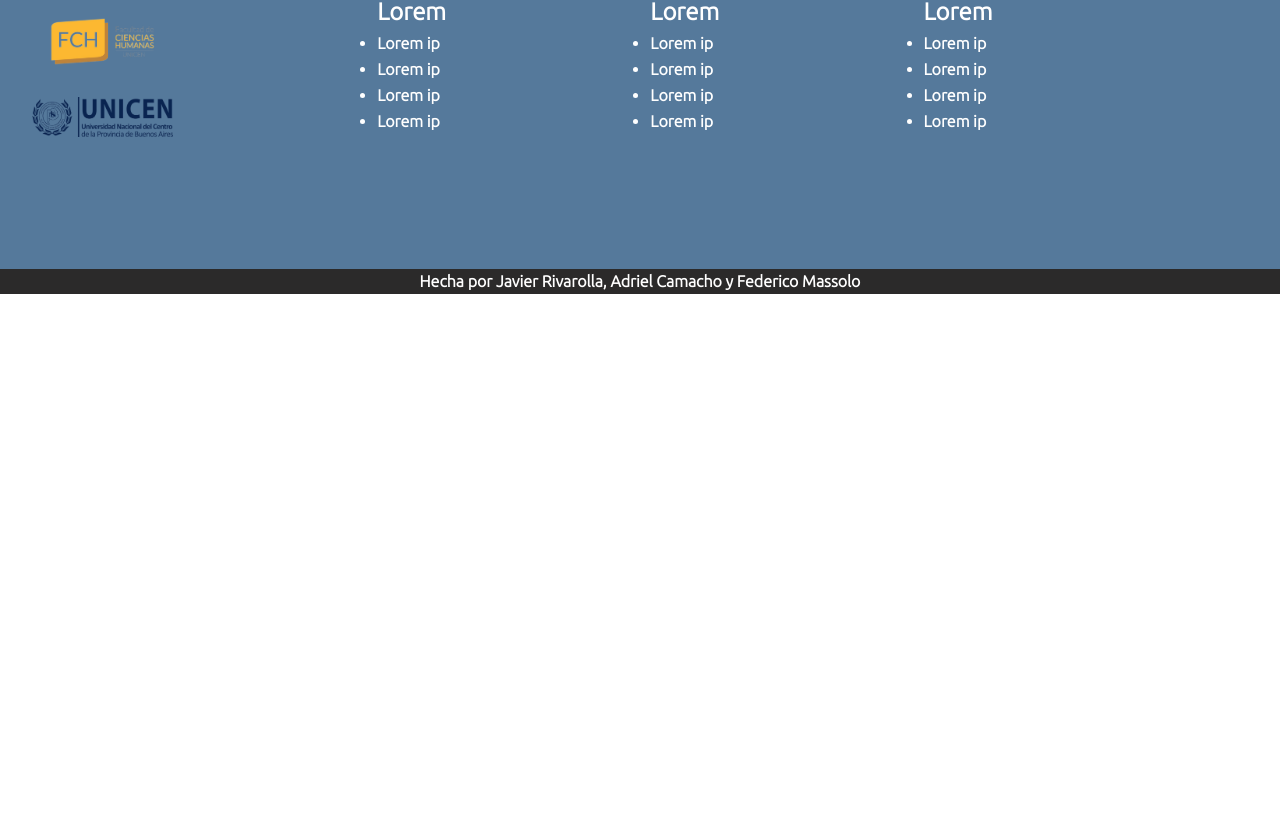
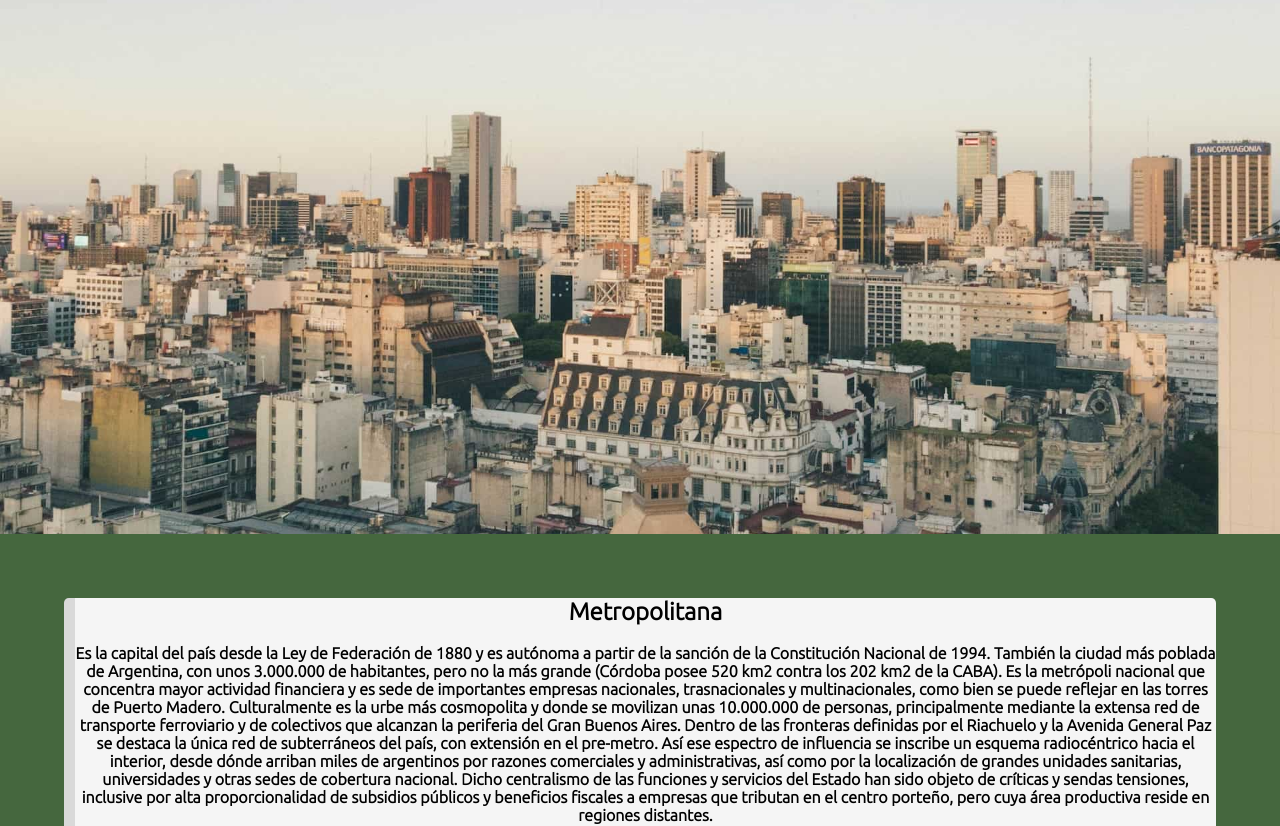
Before and after one commit to Tech-Tribe-Pals/Argentina_regional, a React (Vite) app: page /metropolitana in a window 1280 px wide. Shown: the part 274-1100 px from the top of the page. Before the commit the page ends 800 px from the top, so only its background shows below. Built offline with nearby package versions, Linux system fonts and the light colour scheme.

Commit message:
1er ejemplo de region-subregion

```diff
--- a/src/App.jsx
+++ b/src/App.jsx
@@ -5,7 +5,7 @@ import Forum from "./pages/Forum";
 import Post from "./pages/Post";
 import Primer from "./components/ComponentesRegiones/Carousel";
 import Home from "./pages/Home";
-import Tandil from "./pages/Tandil";
+import Metropolitana from "./pages/Metropolitana";
 import Blog from "./pages/Blog";
 import Footer from "./components/Footer";
 import SobreMi from "./pages/SobreMi";
@@ -17,7 +17,7 @@ function App() {
       <Routes>
         <Route path="/" element={<Home />} />
         <Route path="/sobremi" element={<SobreMi />} />
-        <Route path="/tandil" element={<Tandil />} />
+        <Route path="/metropolitana" element={<Metropolitana />} />
         <Route path="/regiones" element={<Primer />} />
         <Route path="/post" element={<Post />} />
         <Route path="/blog" element={<Forum />} />
--- a/src/components/ComponentesRegiones/Carousel.jsx
+++ b/src/components/ComponentesRegiones/Carousel.jsx
@@ -181,12 +181,12 @@ const Carouselin = () => {
       info: "Lorem ipsum dolor sit amet, consectetur adipiscing elit, sed do eiusmod tempor incididunt ut labore et dolore magna aliqua. Ut enim ad minim veniam, quis nostrud exercitation",
     },
     {
-      name: "Pampeana",
-      img: "./Foto3.webp",
-      video: "./videos/Cuyo_.mp4",
-      ruta: "/post",
-      region: "Lorem 3",
-      info: "Lorem ipsum dolor sit amet, consectetur adipiscing elit, sed do eiusmod tempor incididunt ut labore et dolore magna aliqua. Ut enim ad minim veniam, quis nostrud exercitation",
+      name: "Metropolitana",
+      img: "./METROPOLITANA/metropolitana_3.PNG",
+      video: "./videos/Metrolopolitana_.mp4",
+      ruta: "/metropolitana",
+      region: "METROPOLITANA",
+      info: "Esta región comprende la Ciudad Autónoma de Buenos Aires, en cuyo espacio urbano coexiste la Capital Federal de la República Argentina. Se adiciona el continuo urbano-suburbano de hasta 40 partidos de la provincia de Buenos Aires. No solamente incluye el Conurbano Bonaerense, sino además el Gran La Plata. Estos contrastes exhiben patrimonios culturales únicos, muy visitados, pero también espacios extremadamente vulnerados, como por ejemplo se verifica en las márgenes de la Cuenca Matanza-Riachuelo. ",
     },
   ];
 
--- a/src/components/ComponentesRegiones/MainRegiones.jsx
+++ b/src/components/ComponentesRegiones/MainRegiones.jsx
@@ -8,48 +8,54 @@ const ContenidoInfo = styled.section`
   border-radius: 0.3rem;
   height: 200vh;
   width: 90%;
+  text-aling: center;
+  align-items: center;
+  display: flex;
+  flex-direction: column;
 
   p {
     font-size: medium;
+    text-align: center;
+  }
+
+  img {
+    width: 80rem;
+    height: 18, 75rem;
   }
 `;
 
 export default function MainRegiones() {
   return (
     <ContenidoInfo>
-      <h2>Holas</h2>
+      <h2>Metropolitana</h2>
+      <br></br>
+      <p>
+        Es la capital del país desde la Ley de Federación de 1880 y es autónoma
+        a partir de la sanción de la Constitución Nacional de 1994. También la
+        ciudad más poblada de Argentina, con unos 3.000.000 de habitantes, pero
+        no la más grande (Córdoba posee 520 km2 contra los 202 km2 de la CABA).
+        Es la metrópoli nacional que concentra mayor actividad financiera y es
+        sede de importantes empresas nacionales, trasnacionales y
+        multinacionales, como bien se puede reflejar en las torres de Puerto
+        Madero. Culturalmente es la urbe más cosmopolita y donde se movilizan
+        unas 10.000.000 de personas, principalmente mediante la extensa red de
+        transporte ferroviario y de colectivos que alcanzan la periferia del
+        Gran Buenos Aires. Dentro de las fronteras definidas por el Riachuelo y
+        la Avenida General Paz se destaca la única red de subterráneos del país,
+        con extensión en el pre-metro. Así ese espectro de influencia se
+        inscribe un esquema radiocéntrico hacia el interior, desde dónde arriban
+        miles de argentinos por razones comerciales y administrativas, así como
+        por la localización de grandes unidades sanitarias, universidades y
+        otras sedes de cobertura nacional. Dicho centralismo de las funciones y
+        servicios del Estado han sido objeto de críticas y sendas tensiones,
+        inclusive por alta proporcionalidad de subsidios públicos y beneficios
+        fiscales a empresas que tributan en el centro porteño, pero cuya área
+        productiva reside en regiones distantes.
+      </p>
 
-      <p>
-        ullamco laboris nisi ut aliquip ex ea commodo consequat. Duis aute irure
-        dolor in reprehenderit in voluptate velit esse cillum dolore eu fugiat
-        nulla pariatur. Excepteur sint occaecatullamco laboris nisi ut aliquip
-        ex ea commodo consequat. Duis aute irure dolor in reprehenderit in
-        voluptate velit esse cillum dolore eu fugiat nulla pariatur. Excepteur
-        sint occaecatullamco laboris nisi ut aliquip ex ea commodo consequat.
-        Duis aute irure dolor in reprehenderit in voluptate velit esse cillum
-        dolore eu fugiat nulla pariatur. Excepteur sint occaecatullamco laboris
-        nisi ut aliquip ex ea commodo consequat. Duis aute irure dolor in
-        reprehenderit in voluptate velit esse cillum dolore eu fugiat nulla
-        pariatur. Excepteur sint occaecatullamco laboris nisi ut aliquip ex ea
-        commodo consequat. Duis aute irure dolor in reprehenderit in voluptate
-        velit esse cillum dolore eu fugiat nulla pariatur. Excepteur sint
-        occaecatullamco laboris nisi ut aliquip ex ea commodo consequat. Duis
-        aute irure dolor in reprehenderit in voluptate velit esse cillum dolore
-        eu fugiat nulla pariatur. Excepteur sint occaecatullamco laboris nisi ut
-        aliquip ex ea commodo consequat. Duis aute irure dolor in reprehenderit
-        in voluptate velit esse cillum dolore eu fugiat nulla pariatur.
-        Excepteur sint occaecatullamco laboris nisi ut aliquip ex ea commodo
-        consequat. Duis aute irure dolor in reprehenderit in voluptate velit
-        esse cillum dolore eu fugiat nulla pariatur. Excepteur sint
-        occaecatullamco laboris nisi ut aliquip ex ea commodo consequat. Duis
-        aute irure dolor in reprehenderit in voluptate velit esse cillum dolore
-        eu fugiat nulla pariatur. Excepteur sint occaecatullamco laboris nisi ut
-        aliquip ex ea commodo consequat. Duis aute irure dolor in reprehenderit
-        in voluptate velit esse cillum dolore eu fugiat nulla pariatur.
-        Excepteur sint occaecatullamco laboris nisi ut aliquip ex ea commodo
-        consequat. Duis aute irure dolor in reprehenderit in voluptate velit
-        esse cillum dolore eu fugiat nulla pariatur. Excepteur sint occaecat
-      </p>
+      <br></br>
+
+      <img src="./METROPOLITANA/metropolitan-banner.png" alt="Metropolitana" />
     </ContenidoInfo>
   );
 }
--- a/src/components/Footer.jsx
+++ b/src/components/Footer.jsx
@@ -68,7 +68,6 @@ export default function Footer() {
       <div className="info">
         <div>
           <ul>
-            <h2>Lorem</h2>
             <li>Lorem ip</li>
             <li>Lorem ip</li>
             <li>Lorem ip</li>
@@ -77,7 +76,6 @@ export default function Footer() {
         </div>
         <div>
           <ul>
-            <h2>Lorem</h2>
             <li>Lorem ip</li>
             <li>Lorem ip</li>
             <li>Lorem ip</li>
@@ -86,7 +84,6 @@ export default function Footer() {
         </div>
         <div>
           <ul>
-            <h2>Lorem</h2>
             <li>Lorem ip</li>
             <li>Lorem ip</li>
             <li>Lorem ip</li>
@@ -94,8 +91,6 @@ export default function Footer() {
           </ul>
         </div>
       </div>
-
-      <p>Hecha por Javier Rivarolla, Adriel Camacho y Federico Massolo</p>
     </FooterStyle>
   );
 }
--- a/src/components/Header.jsx
+++ b/src/components/Header.jsx
@@ -140,14 +140,17 @@ const Header = () => {
               <DropdownContent open={dropdownOpen}>
                 <DropdownItem to={"/tandil"}>Cuyo</DropdownItem>
                 <DropdownItem to={"/region2"}>Patagonia</DropdownItem>
-                <DropdownItem to={"/region3"}>Norte</DropdownItem>
+                <DropdownItem to={"/metropolitana"}>Metropolitana</DropdownItem>
+                <DropdownItem to={"/region3"}>Noroeste</DropdownItem>
+                <DropdownItem to={"/region3"}>Noreste</DropdownItem>
+                <DropdownItem to={"/region3"}>Antartida</DropdownItem>
+                <DropdownItem to={"/region3"}>Transfronterizas</DropdownItem>
               </DropdownContent>
             </DropdownWrapper>
           </li>
           <li>
             <Link to={"/sobremi"}>Nosotros</Link>
           </li>
-
 
           <li>
             <Link to={"/post"}>Post</Link>
--- a/src/pages/Tandil.jsx
+++ b/src/pages/Metropolitana.jsx
@@ -3,7 +3,7 @@ import styled from "styled-components";
 import PresentacionRegiones from "../components/ComponentesRegiones/PresentacionRegiones";
 import MainRegiones from "../components/ComponentesRegiones/MainRegiones";
 
-const TandilStyle = styled.main`
+const MetropolitanaStyle = styled.main`
   background-color: #45673e;
   display: flex;
   flex-direction: column;
@@ -11,12 +11,11 @@ const TandilStyle = styled.main`
   margin-bottom: 8rem;
 `;
 
-export default function Tandil() {
+export default function Metropolitana() {
   return (
-    <TandilStyle>
-      <PresentacionRegiones fondo={"./Fondo.jpg"} />
+    <MetropolitanaStyle>
+      <PresentacionRegiones fondo={"./METROPOLITANA/metropolitana_3.PNG"} />
       <MainRegiones />
-    </TandilStyle>
+    </MetropolitanaStyle>
   );
-
 }
```
Also changed, not shown: public/METROPOLITANA/metropolitan-banner.png (added), 1 other file (tests, documents, lock files or other folders).
